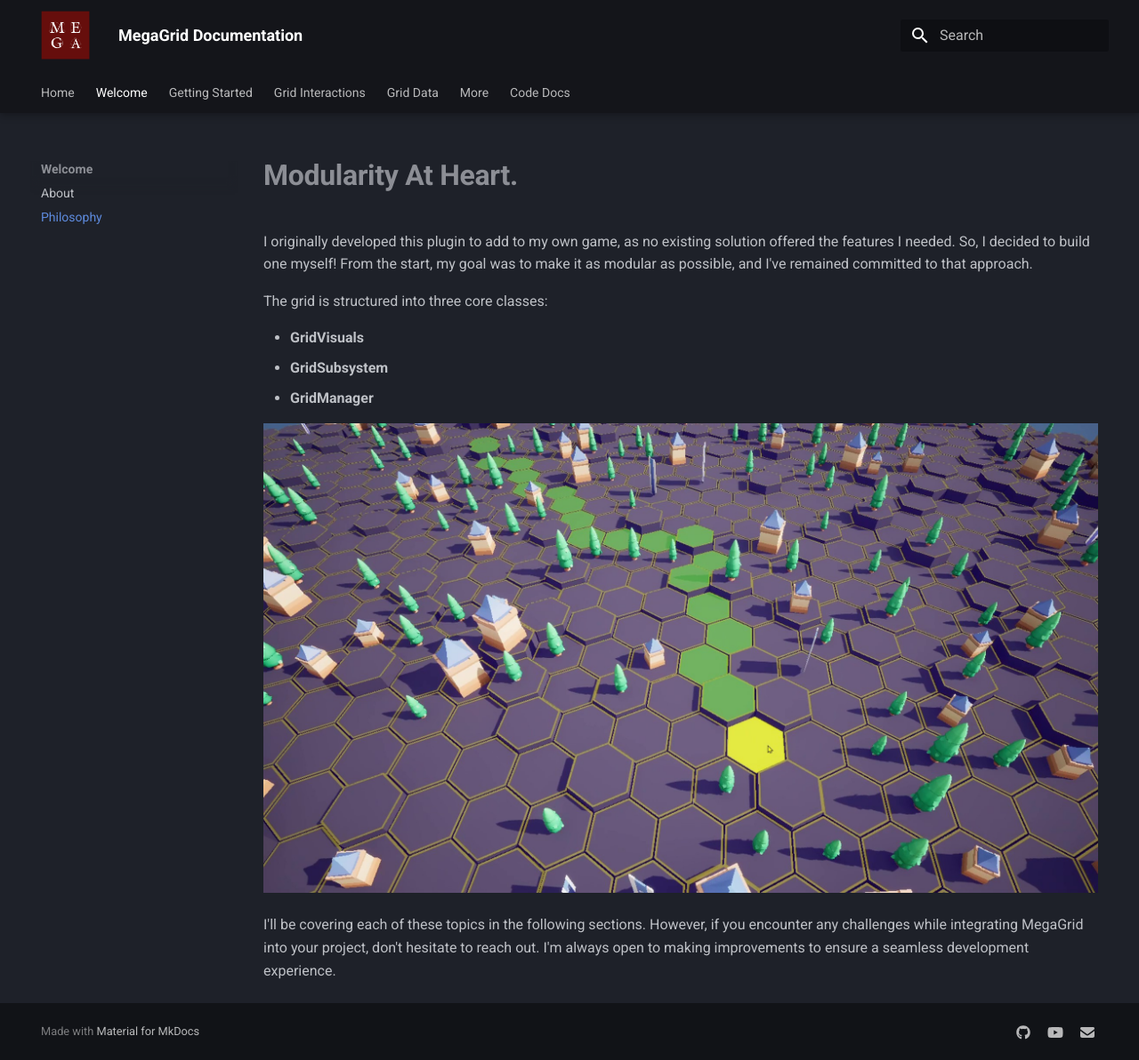
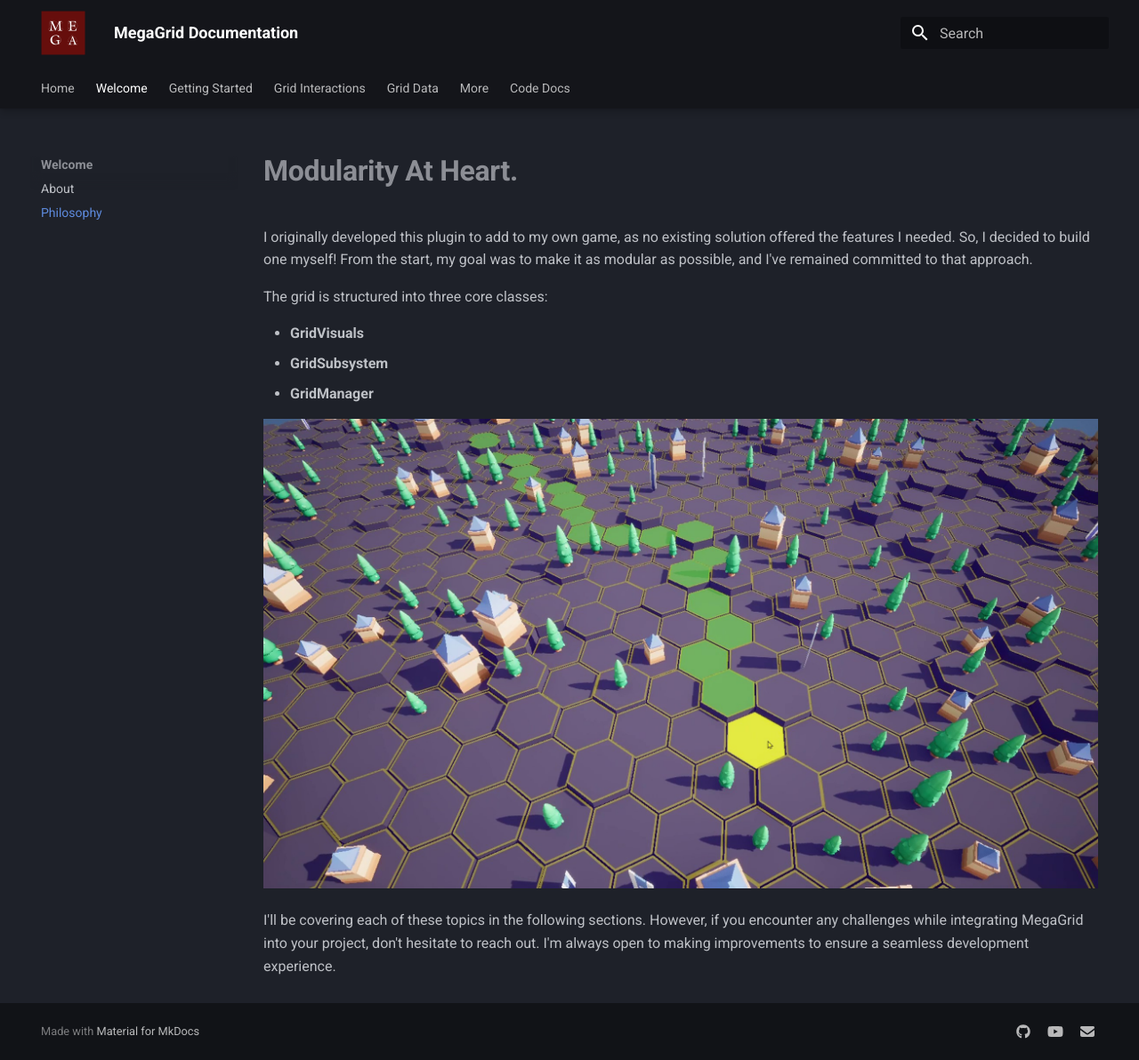
Before and after one commit to rohithateappple/MegaGridDocumentation, an MkDocs documentation site: the page built from docs/welcome/modularity.md, in a window 1280 px wide and 1192 px high. Shown: the whole window at 89% size. Built offline with MkDocs 1.6.1 and Material for MkDocs 9.7.7, drawn with Linux system fonts in a browser that asks for light colours.

Commit message:
logo size change

```diff
--- a/docs/overrides/extra.css
+++ b/docs/overrides/extra.css
@@ -67,7 +67,7 @@
 
 .md-header__button.md-logo img {
   content: url("../images/MegaGrid Favicon logo.png"); /* Adjust the path as needed */
-  height: 55px; /* Adjust size */
+  height: 50px; /* Adjust size */
 }
 
 .md-typeset pre {
```
